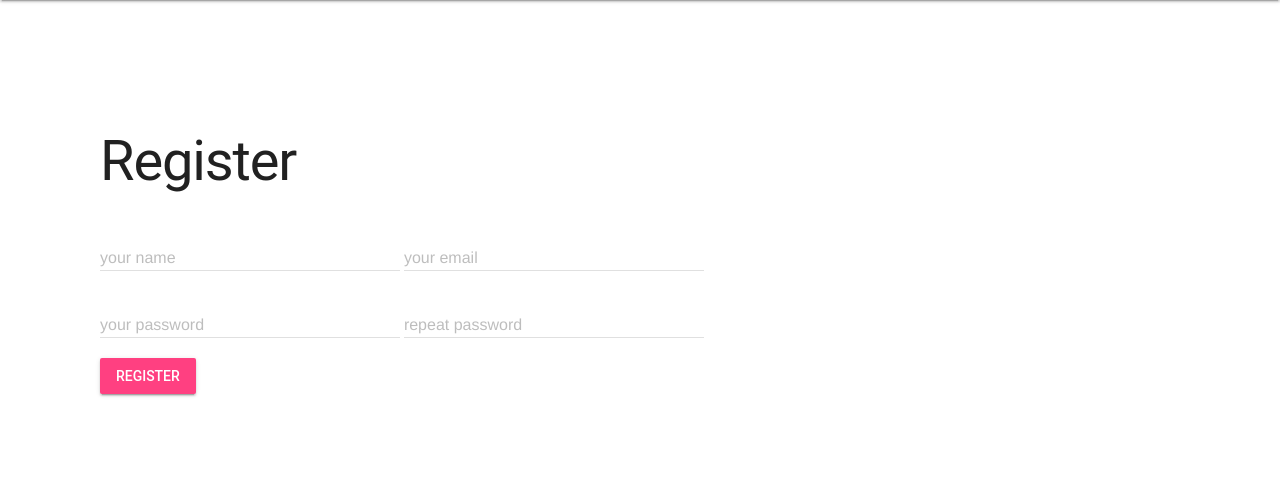
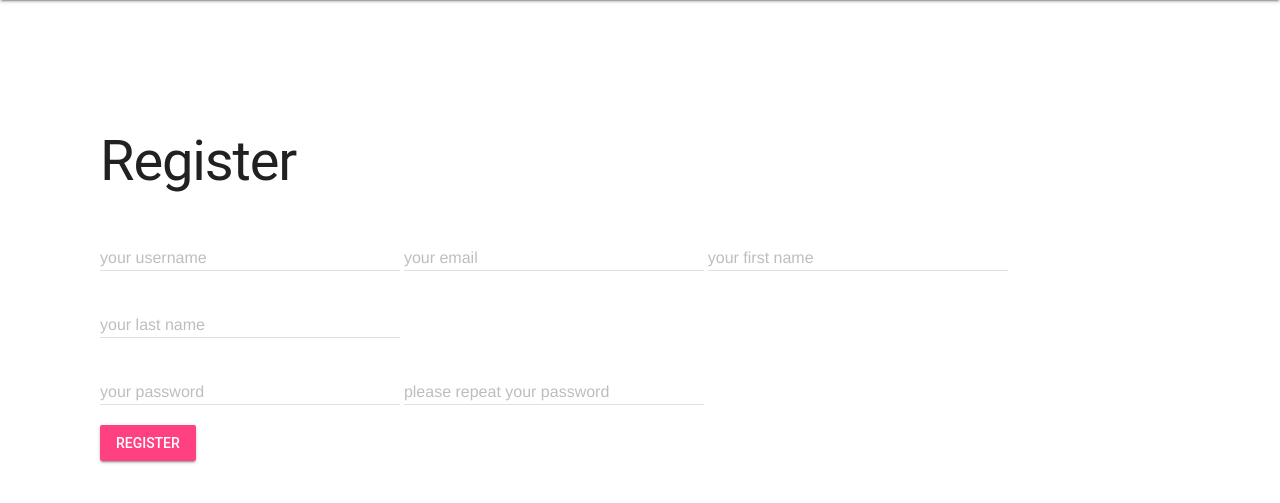
Before and after one commit to AnneEberhard/Django-ChatApp, a Django app: page /register/ in a window 1280 px wide. Shown: the part 64-567 px from the top of the page. Run offline with Django 5.2, Linux system fonts and the light colour scheme.

Commit message:
expanded regsiter with first and last name

```diff
--- a/chat/templates/auth/register.html
+++ b/chat/templates/auth/register.html
@@ -12,11 +12,19 @@
     {% csrf_token %}
     <div class="mdl-textfield mdl-js-textfield mdl-textfield--floating-label">
         <input name="username" type="text" class="mdl-textfield__input">
-        <label class="mdl-textfield__label" for="sample3">your name</label>
+        <label class="mdl-textfield__label" for="sample3">your username</label>
     </div>
     <div class="mdl-textfield mdl-js-textfield mdl-textfield--floating-label">
         <input name="email" type="email" class="mdl-textfield__input">
         <label class="mdl-textfield__label" for="sample3">your email</label>
+    </div>
+    <div class="mdl-textfield mdl-js-textfield mdl-textfield--floating-label">
+        <input name="first_name" type="text" class="mdl-textfield__input">
+        <label class="mdl-textfield__label" for="sample3">your first name</label>
+    </div>
+    <div class="mdl-textfield mdl-js-textfield mdl-textfield--floating-label">
+        <input name="last_name" type="text" class="mdl-textfield__input">
+        <label class="mdl-textfield__label" for="sample3">your last name</label>
     </div>
     <br>
     <div class="mdl-textfield mdl-js-textfield mdl-textfield--floating-label">
@@ -25,7 +33,7 @@
     </div>
     <div class="mdl-textfield mdl-js-textfield mdl-textfield--floating-label">
         <input name="repeatPassword" type="password" class="mdl-textfield__input">
-        <label class="mdl-textfield__label" for="sample3">repeat password</label>
+        <label class="mdl-textfield__label" for="sample3">please repeat your password</label>
     </div>
     <div><button class="mdl-button mdl-js-button mdl-button--raised mdl-js-ripple-effect mdl-button--accent">Register</button></div>
 </form>
--- a/chat/views.py
+++ b/chat/views.py
@@ -32,20 +32,35 @@ def loginView(request):
     return render(request, 'auth/login.html', {'redirect': redirect})
 
 
+#def registerView(request):
+#    if request.method == 'POST':
+#        username = request.POST.get('username')
+#        email = request.POST.get('email')
+#        password = request.POST.get('password')
+#        repeatPassword = request.POST.get('repeatPassword')
+#        if password == repeatPassword:
+#            user = User.objects.create_user(username, email, password)
+#            return render(request, 'auth/login.html')
+#        else:
+#            return render(request, 'auth/register.html', {'passwordNoMatch': True})
+#    return render(request, 'auth/register.html')
+#
 def registerView(request):
     if request.method == 'POST':
         username = request.POST.get('username')
+        first_name = request.POST.get('first_name')
+        last_name = request.POST.get('last_name')
         email = request.POST.get('email')
         password = request.POST.get('password')
         repeatPassword = request.POST.get('repeatPassword')
+
         if password == repeatPassword:
-            user = User.objects.create_user(username, email, password)
+            user = User.objects.create(username=username, first_name=first_name, last_name=last_name, email=email, password=password)
             return render(request, 'auth/login.html')
         else:
             return render(request, 'auth/register.html', {'passwordNoMatch': True})
     return render(request, 'auth/register.html')
 
-
 def logoutView(request):
     print('link works')
     logout(request)
```
Also changed, not shown: db.sqlite3.
